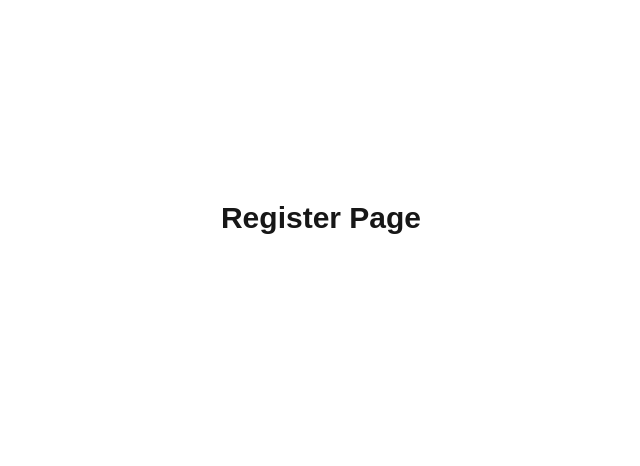
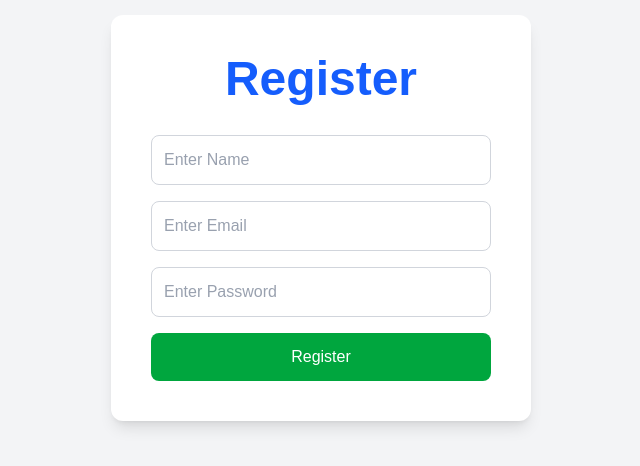
Before and after one commit to Yashashwini-MV/Intern-ecommerce-Yashashwini, a Next.js app in the folder frontend/: page /register in a window 1280 px wide. Shown: the part 182-648 px from the top of the page, without its empty margins (319-959 px from the left). Built offline with nearby package versions, Linux system fonts and the light colour scheme.

Commit message:
Complete user registration and login flow

```diff
--- a/frontend/app/login/page.tsx
+++ b/frontend/app/login/page.tsx
@@ -1,16 +1,52 @@
 "use client";
 
 import { useState } from "react";
-import axios from "axios";
+import { useRouter } from "next/navigation";
 
 export default function LoginPage() {
+  const router = useRouter();
+
   const [email, setEmail] = useState("");
   const [password, setPassword] = useState("");
+  const [error, setError] = useState("");
+  const [loading, setLoading] = useState(false);
+
+  const handleLogin = async () => {
+    setError("");
+    setLoading(true);
+
+    try {
+      const response = await fetch("http://localhost:3000/auth/login", {
+        method: "POST",
+        headers: {
+          "Content-Type": "application/json",
+        },
+        body: JSON.stringify({
+          email,
+          password,
+        }),
+      });
+
+      const data = await response.json();
+
+      if (response.ok) {
+  localStorage.setItem("token", data.access_token);
+  router.push("/products");
+} else {
+  setError(data.message || "Login failed.");
+}
+    } catch (error) {
+      console.error(error);
+      setError("Cannot connect to backend.");
+    } finally {
+      setLoading(false);
+    }
+  };
 
   return (
     <main className="min-h-screen flex items-center justify-center bg-gray-100">
       <div className="bg-white p-8 rounded-xl shadow-lg w-96">
-        <h1 className="text-3xl font-bold text-center text-blue-600 mb-6">
+        <h1 className="text-5xl font-bold text-center text-blue-600 mb-8">
           Login
         </h1>
 
@@ -19,7 +55,7 @@ export default function LoginPage() {
           placeholder="Enter Email"
           value={email}
           onChange={(e) => setEmail(e.target.value)}
-          className="w-full border p-3 rounded-lg mb-4"
+          className="w-full border border-gray-300 rounded-lg p-3 mb-4 text-gray-900 placeholder-gray-400 focus:outline-none focus:ring-2 focus:ring-blue-500"
         />
 
         <input
@@ -27,13 +63,19 @@ export default function LoginPage() {
           placeholder="Enter Password"
           value={password}
           onChange={(e) => setPassword(e.target.value)}
-          className="w-full border p-3 rounded-lg mb-6"
+          className="w-full border border-gray-300 rounded-lg p-3 mb-4 text-gray-900 placeholder-gray-400 focus:outline-none focus:ring-2 focus:ring-blue-500"
         />
 
+        {error && (
+          <p className="text-red-600 text-center mb-4">{error}</p>
+        )}
+
         <button
-          className="w-full bg-blue-600 text-white p-3 rounded-lg hover:bg-blue-700"
+          onClick={handleLogin}
+          disabled={loading}
+          className="w-full bg-blue-600 text-white py-3 rounded-lg hover:bg-blue-700 disabled:opacity-50"
         >
-          Login
+          {loading ? "Logging in..." : "Login"}
         </button>
       </div>
     </main>
--- a/frontend/app/register/page.tsx
+++ b/frontend/app/register/page.tsx
@@ -1,9 +1,92 @@
+"use client";
+
+import { useState } from "react";
+import { useRouter } from "next/navigation";
+
 export default function RegisterPage() {
+  const router = useRouter();
+
+  const [name, setName] = useState("");
+  const [email, setEmail] = useState("");
+  const [password, setPassword] = useState("");
+  const [error, setError] = useState("");
+  const [loading, setLoading] = useState(false);
+
+  const handleRegister = async () => {
+    setError("");
+    setLoading(true);
+
+    try {
+      const response = await fetch("http://localhost:3000/auth/register", {
+        method: "POST",
+        headers: {
+          "Content-Type": "application/json",
+        },
+        body: JSON.stringify({
+          name,
+          email,
+          password,
+        }),
+      });
+
+      const data = await response.json();
+
+      if (response.ok) {
+  router.push("/login");
+} else {
+  setError(data.message || "Registration failed.");
+}
+    } catch (error) {
+      console.error(error);
+      setError("Cannot connect to backend.");
+    } finally {
+      setLoading(false);
+    }
+  };
+
   return (
-    <div className="min-h-screen flex items-center justify-center">
-      <h1 className="text-3xl font-bold">
-        Register Page
-      </h1>
+    <div className="min-h-screen flex items-center justify-center bg-gray-100">
+      <div className="bg-white p-10 rounded-xl shadow-lg w-[420px]">
+        <h1 className="text-5xl font-bold text-blue-600 text-center mb-8">
+          Register
+        </h1>
+
+        <input
+          type="text"
+          placeholder="Enter Name"
+          value={name}
+          onChange={(e) => setName(e.target.value)}
+          className="w-full border border-gray-300 rounded-lg p-3 mb-4 text-gray-900 placeholder-gray-400 focus:outline-none focus:ring-2 focus:ring-blue-500"
+        />
+
+        <input
+          type="email"
+          placeholder="Enter Email"
+          value={email}
+          onChange={(e) => setEmail(e.target.value)}
+          className="w-full border border-gray-300 rounded-lg p-3 mb-4 text-gray-900 placeholder-gray-400 focus:outline-none focus:ring-2 focus:ring-blue-500"
+        />
+
+        <input
+          type="password"
+          placeholder="Enter Password"
+          value={password}
+          onChange={(e) => setPassword(e.target.value)}
+          className="w-full border border-gray-300 rounded-lg p-3 mb-4 text-gray-900 placeholder-gray-400 focus:outline-none focus:ring-2 focus:ring-blue-500"
+        />
+
+        {error && (
+          <p className="text-red-600 text-center mb-4">{error}</p>
+        )}
+
+        <button
+          onClick={handleRegister}
+          disabled={loading}
+          className="w-full bg-green-600 text-white py-3 rounded-lg hover:bg-green-700 disabled:opacity-50"
+        >
+          {loading ? "Registering..." : "Register"}
+        </button>
+      </div>
     </div>
   );
 }
--- a/frontend/package.json
+++ b/frontend/package.json
@@ -3,7 +3,7 @@
   "version": "0.1.0",
   "private": true,
   "scripts": {
-    "dev": "next dev",
+    "dev": "next dev -p 3001",
     "build": "next build",
     "start": "next start",
     "lint": "eslint"
```
